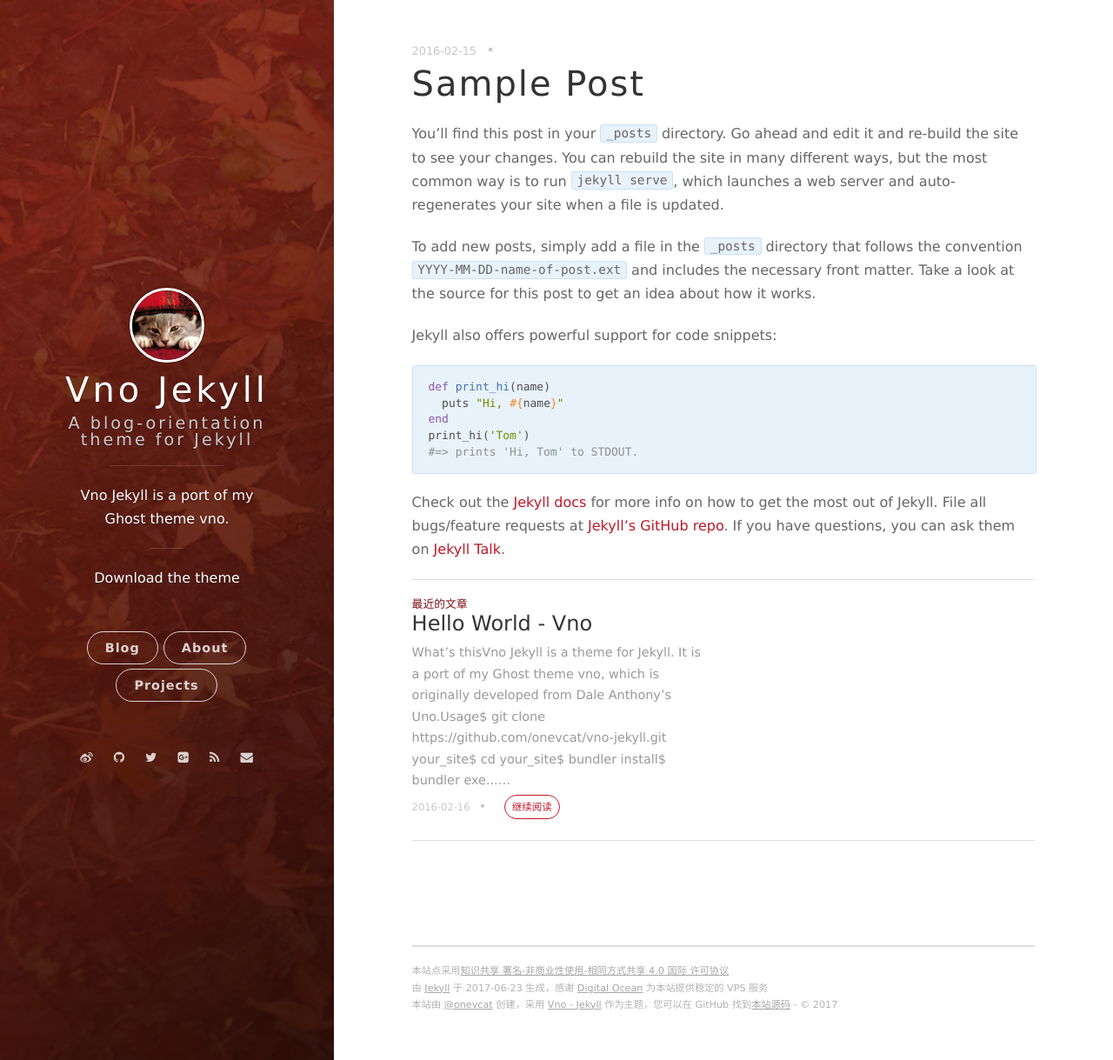
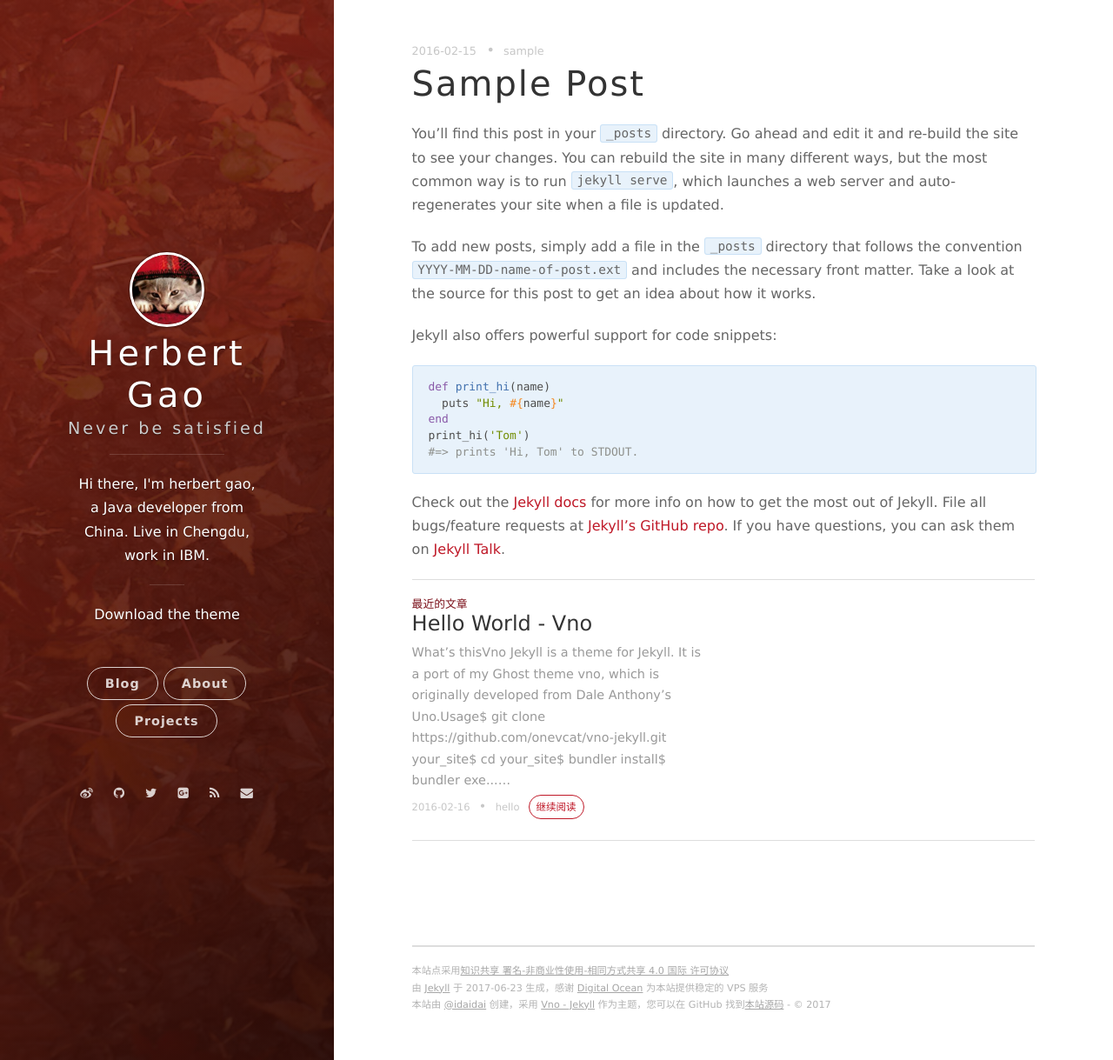
Before and after one commit to herbertgaoo/herbertgaoo.github.io, a Jekyll site: the page built from _posts/2016-02-15-sample-post.markdown, in a window 1280 px wide and 1219 px high. Shown: the whole window at 87% size. Built offline with Jekyll 4.4.1, drawn with Linux system fonts in a browser that asks for light colours; nearby versions of some CDN libraries; comment, search, counter and statistics services are not loaded.

Commit message:
profile update

```diff
--- a/_config.yml
+++ b/_config.yml
@@ -1,11 +1,11 @@
 # Basic
-title: Vno Jekyll
-subtitle: A blog-orientation theme for Jekyll
+title: Herbert Gao
+subtitle: Never be satisfied
 welcome_message: <a href="https://github.com/onevcat/vno-jekyll" target="_blank">Download the theme</a>
-description: Vno Jekyll is a port of my Ghost theme vno.
-creator: <a href="http://onev.cat">@onevcat</a>
+description: Hi there, I'm herbert gao, a Java developer from China. Live in Chengdu, work in IBM.
+creator: <a href="https://herbertgaoo.github.io/">@idaidai</a>
 
-url: "http://vno.onevcat.com"
+url: "https://herbertgaoo.github.io"
 
 permalink: /:year/:month/:title/
 
@@ -38,11 +38,11 @@ comment:
 
 # Social
 social:
-    weibo: onevcat
-    github: onevcat
-    twitter: onevcat
-    gplus: 107108267983477358170
-    mail: onev@onevcat.com
+    weibo: idaidaiSF
+    github: herbertgaoo
+    twitter: herbert_gaoo
+    gplus: 117638806750668657968
+    mail: idaidai@outlook.com
 
 # Google Analytics
 ga:
--- a/_posts/2016-02-15-sample-post.markdown
+++ b/_posts/2016-02-15-sample-post.markdown
@@ -2,6 +2,7 @@
 layout: post
 title: Sample Post
 date: 2016-02-15 15:32:24.000000000 +09:00
+tag: sample
 ---
 
 You’ll find this post in your `_posts` directory. Go ahead and edit it and re-build the site to see your changes. You can rebuild the site in many different ways, but the most common way is to run `jekyll serve`, which launches a web server and auto-regenerates your site when a file is updated.
--- a/_posts/2016-02-16-hello-world-vno.markdown
+++ b/_posts/2016-02-16-hello-world-vno.markdown
@@ -2,6 +2,7 @@
 layout: post
 title: Hello World - Vno
 date: 2016-02-16 15:32:24.000000000 +09:00
+tag: hello
 ---
 
 #### What's this
```
